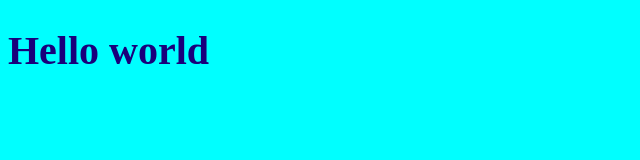
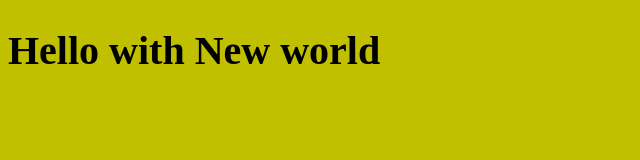
Before and after one commit to mwafggomma/myproject, a plain HTML site: page index.html in a window 1280 px wide. Shown: the whole page, without its empty margins (0-640 px from the left). Drawn offline with Linux system fonts and the light colour scheme.

Commit message:
changing style for the title

```diff
--- a/index.html
+++ b/index.html
@@ -8,7 +8,7 @@
 </head>
 <body>
 
-<h1>Hello world</h1>
+<h1>Hello with New world</h1>
     <script src="app.js"></script>
 </body>
 </html>
--- a/style.css
+++ b/style.css
@@ -1,7 +1,7 @@
 h1{
     font-size: 40px;
-    color: rgb(25, 0, 123);
+    color: rgb(0, 0, 0);
 }
 body{
-    background-color: aqua;
+    background-color: rgb(192, 192, 0);
 }
```
